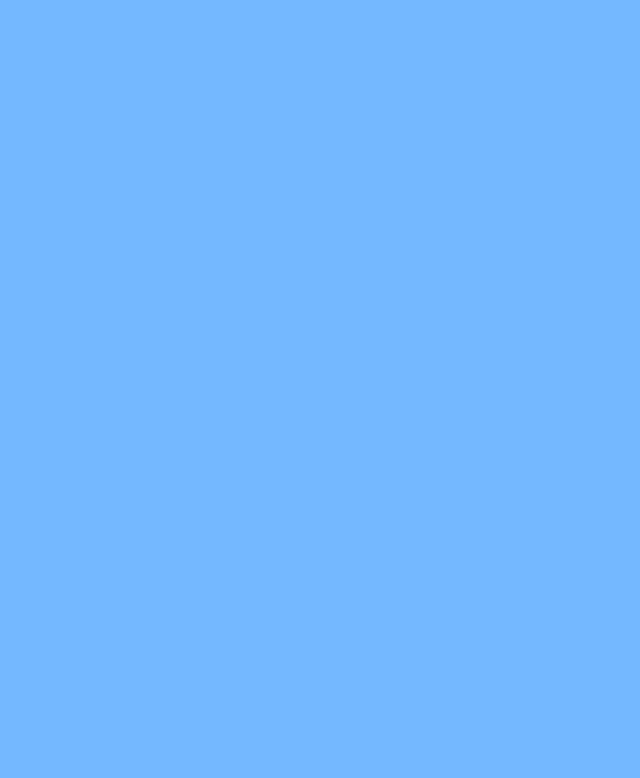
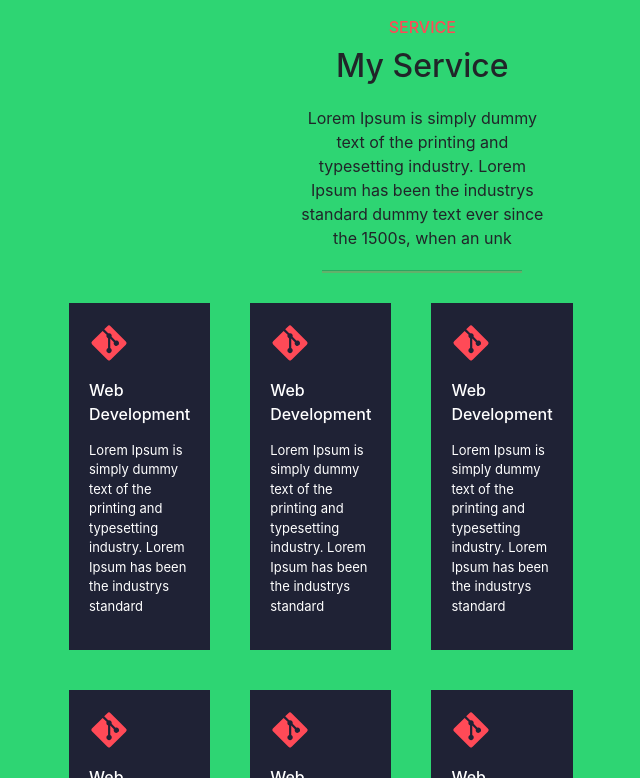
Before and after one commit to milanparihar/Portifolio, a React (Create React App) app: page / in a window 1280 px wide. Shown: the part 802-1580 px from the top of the page, without its empty margins (195-835 px from the left). Before the commit the page ends 800 px from the top, so only its background shows below. Built offline with nearby package versions, Linux system fonts and the light colour scheme.

Commit message:
2 custom service

```diff
--- a/src/App.js
+++ b/src/App.js
@@ -13,9 +13,9 @@ function App() {
     <>
       <Navbar />
       <Banner/>
-      {/* <Service/> */}
+      <Service/>
       <Routes>
-        <Route path="Service" element={<Service></Service>}/>
+        {/* <Route path="Service" element={<Service></Service>}/>               */}
         {/* <Route path="/" element={<Banner></Banner>}/>  */}
         <Route path="/" element={<Home></Home>}/>
         <Route path="Contact" element={<Contact></Contact>}/>
--- a/src/component/Banner.css
+++ b/src/component/Banner.css
@@ -6,7 +6,7 @@ body{
 .bgimg{
     background-image: url(/src/assets/banner.jpg);
     padding: 190px;
-    opacity: 70%;
+    /* opacity: 70%; */
     background-repeat: no-repeat;
     height: 100vh;
 
--- a/src/component/Navbar.js
+++ b/src/component/Navbar.js
@@ -18,7 +18,7 @@ function Navbar() {
           <div className="collapse navbar-collapse" id="navbarSupportedContent">
             <ul className="navbar-nav me-auto mb-2 mb-lg-0">
               <li className="item">
-                <Link className="nav-link  " aria-current="page" to="/">
+                <Link className="nav-link  " aria-current="page" to="/Banner">
                   HOME
                 </Link>
               </li>
--- a/src/component/Service.js
+++ b/src/component/Service.js
@@ -1,18 +1,68 @@
 import React from 'react'
 import "./Services.css"
+import { FaFacebookF, FaGitAlt, FaInstagram, FaLinkedinIn} from 'react-icons/fa';
+
 
 
 function Service() {
-  const [state] = React.useState({title:''})
+  const [state] = React.useState({title:'SERVICE' ,subtitle:'My Service', text:'Lorem Ipsum is simply dummy text of the printing and typesetting industry. Lorem Ipsum has been the industrys standard dummy text ever since the 1500s, when an unk'})
   return (
     <>
         <div className='services'>
-          <div className='container'>
+          <div className='col-7'>
             <div className='service__header'>
-              <h2 className='heading'>Service</h2>
-              <h3 className='mainHeader'>My Service</h3>
-              <h7 className='mainContent'>Lorem Ipsum is simply dummy text of the printing and typesetting industry. Lorem Ipsum has been the industry's standard dummy text ever since the 1500s, when an unk</h7>
+              <div className='common'>
+              <h3 className='heading'>{state.title}</h3>
+                <h1 className='mainHeader'>{state.subtitle}</h1>
+                <p className='mainContent'>{state.text}</p>
+              </div>
 
+              <hr className='line'/>
+
+              <div className='row'>
+                <div className='col-4'>
+                  <div className='service__box'>
+                    <FaGitAlt className='icon'/>
+                    <div className='service__box-header'>Web Development</div>
+                    <div className='service__box-p'>Lorem Ipsum is simply dummy text of the printing and typesetting industry. Lorem Ipsum has been the industrys standard</div>
+                  </div>
+                  <div className='service__box'>
+                    <FaGitAlt className='icon'/>
+                    <div className='service__box-header'>Web Development</div>
+                    <div className='service__box-p'>Lorem Ipsum is simply dummy text of the printing and typesetting industry. Lorem Ipsum has been the industrys standard</div>
+                  </div>
+                  <div className='service__box'>
+                    <FaGitAlt className='icon'/>
+                    <div className='service__box-header'>Web Development</div>
+                    <div className='service__box-p'>Lorem Ipsum is simply dummy text of the printing and typesetting industry. Lorem Ipsum has been the industrys standard</div>
+                  </div>
+
+                </div>
+
+
+              </div>
+              <div className='row'>
+                <div className='col-4'>
+                  <div className='service__box'>
+                    <FaGitAlt className='icon'/>
+                    <div className='service__box-header'>Web Development</div>
+                    <div className='service__box-p'>Lorem Ipsum is simply dummy text of the printing and typesetting industry. Lorem Ipsum has been the industrys standard</div>
+                  </div>
+                  <div className='service__box'>
+                    <FaGitAlt className='icon'/>
+                    <div className='service__box-header'>Web Development</div>
+                    <div className='service__box-p'>Lorem Ipsum is simply dummy text of the printing and typesetting industry. Lorem Ipsum has been the industrys standard</div>
+                  </div>
+                  <div className='service__box'>
+                    <FaGitAlt className='icon'/>
+                    <div className='service__box-header'>Web Development</div>
+                    <div className='service__box-p'>Lorem Ipsum is simply dummy text of the printing and typesetting industry. Lorem Ipsum has been the industrys standard</div>
+                  </div>
+
+                </div>
+
+
+              </div>
 
             </div>
           </div>
--- a/src/component/Services.css
+++ b/src/component/Services.css
@@ -0,0 +1,73 @@
+*{
+    margin: 0;
+    padding: 0;
+
+}
+
+.service{
+    background: #1f2235;
+    padding: 100px 0;
+    color: #fff;
+}
+.common{
+    width: 33.333333333333%;
+    margin: 20px auto;
+    text-align: center;
+    /* padding-left:  50%; */
+    justify-content: center;
+}
+ .col-7{
+    /* padding-left: 47px; */
+    margin: 0px 0px 0px 244px;
+ }
+ .heading{
+    margin-bottom:10px;
+    font-weight: 500;
+    color: #ff4a57;
+    font-size: 16px;
+}
+.mainHeader{
+    font-size: 32px;
+    margin-bottom: 20px;
+}
+.mianContent{
+    font-size: 16px;
+    column-rule-color: #1f2235;
+}
+.line{
+    background: #ff4a57;
+    height: 3px;
+    width: 200px;
+    margin: 10px auto;
+}
+
+
+.col-4{
+    width: 33.333333333333%;
+    display: flex;
+}
+.service__box{
+    padding: 20px;
+   background: #1f2235;
+   color: #fff;
+   margin: 20px;
+}
+.icon{
+    font-size: 40px;
+    color: #ff4a57;
+    margin-bottom: 15px;
+}
+.service__box-header{
+    font-size: 16px;
+    font-weight: 500;
+    margin-bottom: 15px;
+}
+.service__box-p{
+    font-size: 13px;
+    margin-bottom: 14px;
+}
+.row{
+    display: flex;
+    width: 100%;
+    flex-wrap: wrap;
+}
--- a/src/index.css
+++ b/src/index.css
@@ -8,7 +8,7 @@ body {
   /* width: 100%;
   height: 100%;
   background-image: linear-gradient(to right,rgba(0, 0, 255, 0.836),rgb(163, 92, 104)); */
-  background-color: #74b9ff;
+  background-color: #2ed573;
 }
 
 code {
```
